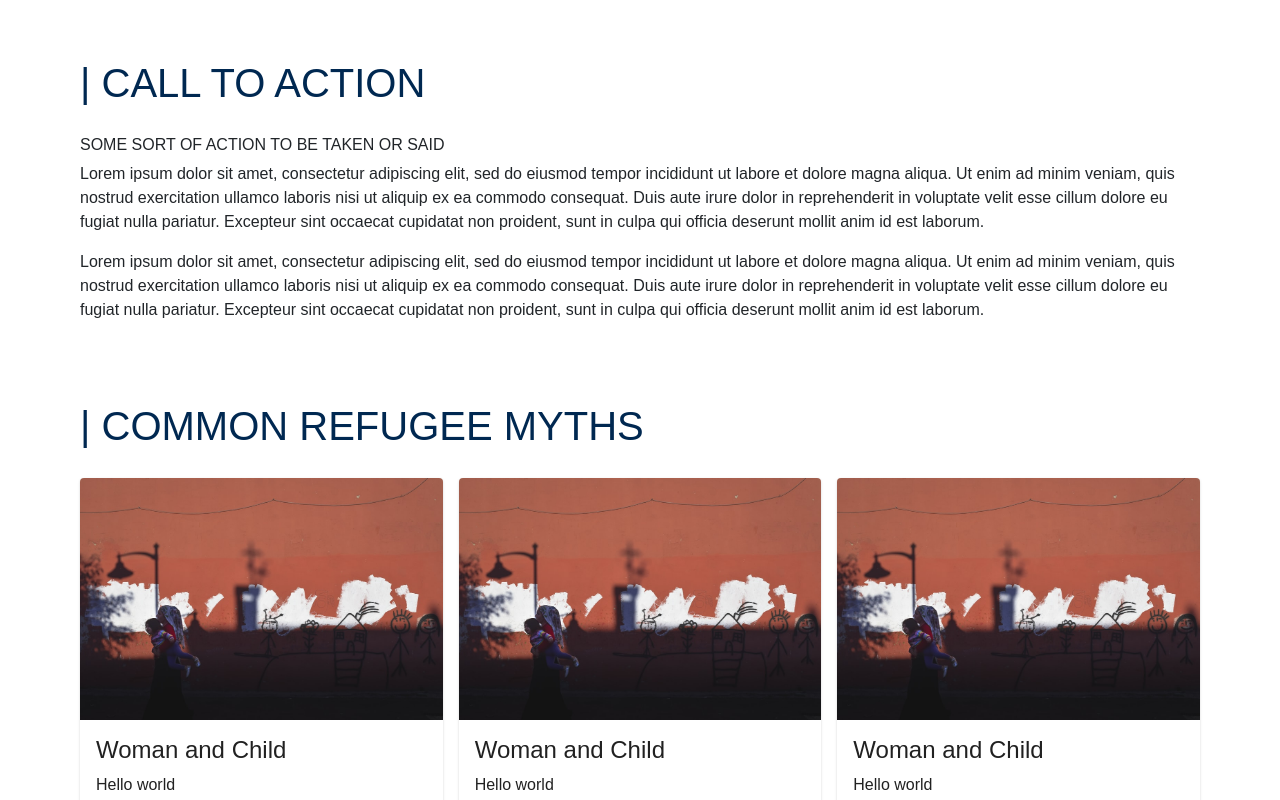
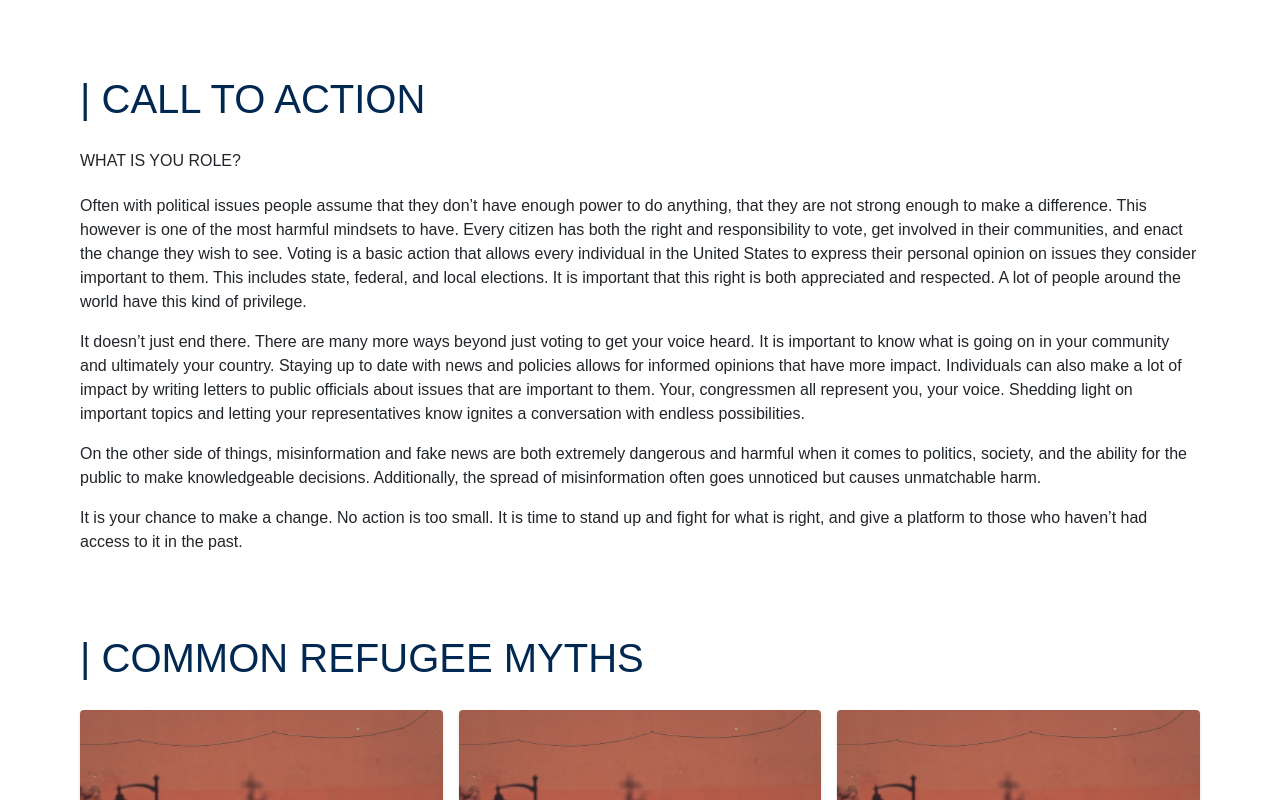
Before and after one commit to JhongHawan/CastAway, a React (Create React App) app in the folder frontend/: page / in a window 1280 px wide. Shown: the part 1220-2020 px from the top of the page. Built offline with nearby package versions, Linux system fonts and the light colour scheme; a web font is replaced by a local one.

Commit message:
content updated on home page and context page

```diff
--- a/frontend/src/App.css
+++ b/frontend/src/App.css
@@ -103,11 +103,18 @@ h1 {
     padding-bottom: 0.5em;
 }
 
-h2, h3, h4, h5, h6 {
+h2, h3, h4, h5 {
     font-family: zeitung, sans-serif;
     font-weight: 400;
     font-style: normal;
     /* padding-bottom: 1em; */
+}
+
+h6 {
+    font-family: zeitung, sans-serif;
+    font-weight: 400;
+    font-style: normal;
+    padding-bottom: 1em;
 }
 
 p {
@@ -119,5 +126,4 @@ p {
 
 }
 
-
 .logo {}
--- a/frontend/src/App.js
+++ b/frontend/src/App.js
@@ -46,27 +46,35 @@ const Home = () => (
     <Carousel />
     <Box className="heading1 sep">
       <h1>| WHY IT MATTERS</h1>
-      <h6>SOME SORT OF ACTION TO BE TAKEN OR SAID</h6>
+      <h6>WHY IT MATTERS TO US & WHY IT SHOULD MATTER TO YOU.</h6>
       <p>There are more people on the move than ever before. An unparalleled 70.8 million people around the world have been forced from their home. Among them are nearly 25.9 million refugees, over half of whom are children under the age of 18. The only way to describe this situation while emphasizing its urgency is by calling it what it is, a crisis, a refugee crisis. This crisis is an ongoing global issue that requires immediate action from people who care enough to make a difference.  </p>
       <p>Immigrants helped build our nation and make it what it is now. We should do everything in our power to embrace them and not exclude them.</p>
     </Box>
     <Box className="heading1 sep">
       <h1>| CALL TO ACTION</h1>
-      <h6>SOME SORT OF ACTION TO BE TAKEN OR SAID</h6>
-      <p>Lorem ipsum dolor sit amet, consectetur adipiscing elit, sed do eiusmod tempor incididunt ut labore et dolore magna aliqua. Ut enim ad minim veniam, quis nostrud exercitation ullamco laboris nisi ut aliquip ex ea commodo consequat. Duis aute irure dolor in reprehenderit in voluptate velit esse cillum dolore eu fugiat nulla pariatur. Excepteur sint occaecat cupidatat non proident, sunt in culpa qui officia deserunt mollit anim id est laborum.</p>
-      <p>Lorem ipsum dolor sit amet, consectetur adipiscing elit, sed do eiusmod tempor incididunt ut labore et dolore magna aliqua. Ut enim ad minim veniam, quis nostrud exercitation ullamco laboris nisi ut aliquip ex ea commodo consequat. Duis aute irure dolor in reprehenderit in voluptate velit esse cillum dolore eu fugiat nulla pariatur. Excepteur sint occaecat cupidatat non proident, sunt in culpa qui officia deserunt mollit anim id est laborum.</p>
+      <h6>WHAT IS YOU ROLE?</h6>
+      <p>Often with political issues people assume that they don’t have enough power to do anything, that they are not strong enough to make a difference. This however is one of the most harmful mindsets to have. Every citizen has both the right and responsibility to vote, get involved in their communities, and enact the change they wish to see. Voting is a basic action that allows every individual in the United States to express their personal opinion on issues they consider important to them. This includes state, federal, and local elections. It is important that this right is both appreciated and respected. A lot of people around the world have this kind of privilege.  </p>
+      <p>It doesn’t just end there. There are many more ways beyond just voting to get your voice heard. It is important to know what is going on in your community and ultimately your country. Staying up to date with news and policies allows for informed opinions that have more impact. Individuals can also make a lot of impact by writing letters to public officials about issues that are important to them. Your, congressmen all represent you, your voice. Shedding light on important topics and letting your representatives know ignites a conversation with endless possibilities. </p>
+      <p>On the other side of things, misinformation and fake news are both extremely dangerous and harmful when it comes to politics, society, and the ability for the public to make knowledgeable decisions. Additionally, the spread of misinformation often goes unnoticed but causes unmatchable harm. </p>
+      <p>It is your chance to make a change. No action is too small. It is time to stand up and fight for what is right, and give a platform to those who haven’t had access to it in the past. </p>
     </Box>
     <Box className="heading1">
       <h1>| COMMON REFUGEE MYTHS</h1>
       <Grid container spacing={2}>
         <Grid item lg={4}>
-          <MythCard />
+          <MythCard
+            mythTitle="Refugees are not vetted"
+            mythDetails="blah" />
         </Grid>
         <Grid item lg={4}>
-          <MythCard />
+          <MythCard
+            mythTitle="All refugees are terrorists with an agenda"
+            mythDetails="blah" />
         </Grid>
         <Grid item lg={4}>
-          <MythCard />
+          <MythCard
+            mythTitle="The refugee crisis is over"
+            mythDetails="blah"/>
         </Grid>
       </Grid>
     </Box>
--- a/frontend/src/components/Context.js
+++ b/frontend/src/components/Context.js
@@ -16,6 +16,9 @@ function Context() {
         <Box style={{ textAlign: "center" }}>
           {/* <Box style={{ maxWidth: "800px", margin: "auto"}}> */}
           <Box>
+            <h5>We should use this space to let people know what the below annimation is/how to use it.
+              Identify the reason for differentiation and the danger of incorrect language.
+              But make the text less ugly.</h5>
             <ReactCompareImage leftImage="refugee-edit.png" rightImage="immigrant-edit.png" />
           </Box>
         </Box>
@@ -26,12 +29,13 @@ function Context() {
         </Box>
         <Box className="heading1">
           <Grid container spacing={2}>
-            <Grid item md={4}>
+            <Grid item>
               <img src="https://via.placeholder.com/300x200.png?text=MAP" />
             </Grid>
             <Grid item>
-              <h4>SOMETHING BIG</h4>
-              <p>Somebody once told me...</p>
+              <h4>WHERE ARE REFUGEES ACTUALLY COMING FROM?</h4>
+              <p>A common misconception is that refugees are just coming from the Arab world and Latin America. Although this is true those are not the only places that refugees are being displaced from. </p>
+              <p>See more visulizations about refugees here. </p>
             </Grid>
           </Grid>
         </Box>
@@ -41,41 +45,44 @@ function Context() {
           </Box>
         </Box>
         <Box className="heading1">
+          <h5>There are several myths that need ot be debunked when it comes to refugees.</h5>
+          <p>Bellow is a list of common misconceptions about topics concerning refugees. There is extreme danger in perpetuating false information especially when the lives of inncocent people relies on it. To learn more, click on each myth and debunk it.</p>
+          <p></p>
           <Grid container spacing={2}>
             <Grid item sm={4}>
               <ContextCard
-                mythTitle="Myth #1"
-                mythDetails="Lorem ipsum dolor sit amet, consectetur adipiscing elit, sed do eiusmod tempor incididunt ut labore et dolore magna aliqua."
+                mythTitle="MYTH #1: Refugees are not vetted."
+                mythDetails="This statement is entirely false. In fact refugees are the most vetted people in the world. There is an extensive vetting process that usually takes up to two years. This process consists of an average of 18-20  different steps that refugees must go through to come into the US. Departments that are involved in this process include the FBI, Department of Homeland Security, the National Counterterrorism Center, and much more. Certain refugees like Syrians have a longer and more extensive process, and are the most vetted refugees in the world. Learn more about the details of the vetting process here."
               />
             </Grid>
             <Grid item sm={4}>
               <ContextCard
-                mythTitle="Myth #2"
-                mythDetails="Lorem ipsum dolor sit amet, consectetur adipiscing elit, sed do eiusmod tempor incididunt ut labore et dolore magna aliqua."
+                mythTitle="MYTH #2: No other countries are taking refugees."
+                mythDetails="Why should all the burden fall on the US? In terms of Arab refugees, Muslim countries are taking the most burden of the refugee crisis. However, it is undeniable that the US is more politically and economically stable than any of the Arab countries combined. Oppression exists in other Arab countries, the same oppression that forced refugees to leave their own countries in the first place. Additionally, several countries in Europe have welcomed refugees to the best of their ability. In 2019 Europe accepted 123, 920 refugees and have taken even more in past years. However, it is undeniable that the US has more means and resources to take in refugees, and if possible should continue to help to the best of their ability. "
               />
             </Grid>
             <Grid item sm={4}>
               <ContextCard
-                mythTitle="Myth #3"
-                mythDetails="Lorem ipsum dolor sit amet, consectetur adipiscing elit, sed do eiusmod tempor incididunt ut labore et dolore magna aliqua."
+                mythTitle="MYTH #3: All the refugees that come are adult men."
+                mythDetails="In 2018, a total of 11,099 female refugees, and 11,306 male refugees arrived in the United States. Of the male refugees that arrived 5,448 were children, and of the female refugees 5,115 were children. Families never want to split up, that is never the first choice. However, if one family member is able to enter the US they will come and do what they can to bring the rest of their family to safety. These people are beyond desperate they are doing whatever they can for their freedom and for the security of their family. "
               />
             </Grid>
             <Grid item sm={4}>
               <ContextCard
-                mythTitle="Myth #4"
-                mythDetails="Lorem ipsum dolor sit amet, consectetur adipiscing elit, sed do eiusmod tempor incididunt ut labore et dolore magna aliqua."
+                mythTitle="MYTH #4: All refugees are terrorists with an agenda."
+                mythDetails="Refugees are fleeing from violence and terrorism, they are the victims of this kind of opression back home. When they flee to a host country they do so to find peace and to start new lives. Their lives are being threatened every day, that is why they are running away. This statement is ironic, and a hurtful generalization that often costs real people and families their lives. The extensive vetting process that the refugees go through makes sure to eliminate any viable threat of terrorism or violence. This process has been very successful so far, of the roughly three million refugees admitted since 1980, not one refugee has ever killed a single American in a terrorist attack."
               />
             </Grid>
             <Grid item sm={4}>
               <ContextCard
-                mythTitle="Myth #5"
-                mythDetails="Lorem ipsum dolor sit amet, consectetur adipiscing elit, sed do eiusmod tempor incididunt ut labore et dolore magna aliqua."
+                mythTitle="MYTH #5: Why can't we just send them help back home?"
+                mythDetails="This kind of help already exists. Organizations like Catholic Relief Services (CRS), UNHCR, and the International Rescue Committee have provided help for countries like Greece, Jordan, Lebanon, Syria, and Iraq. This help includes food, shelter, education, and medical care. This is not enough. The level of oppression and violence that these refugees are experiencing goes beyond resources and virtual support. These people need to leave these countries and resettle so that they and their family members are not injured, imprisoned, or killed.  "
               />
             </Grid>
             <Grid item sm={4}>
               <ContextCard
-                mythTitle="Myth #6"
-                mythDetails="Lorem ipsum dolor sit amet, consectetur adipiscing elit, sed do eiusmod tempor incididunt ut labore et dolore magna aliqua."
+                mythTitle="MYTH #6: The refugee crisis is over."
+                mythDetails="This statement is simply false. When thinking about the refugee crisis we want to find a way to solve it, end it for good. Unfortunately this is not possible. Refugees flee their homes because threats on their life or their safety. Therefore, as long as wars continue people will continue to flee them. "
               />
             </Grid>
           </Grid>
--- a/frontend/src/components/ContextCard.js
+++ b/frontend/src/components/ContextCard.js
@@ -26,7 +26,7 @@ class contextCard extends React.Component {
                 <ExpansionPanelSummary
                     expandIcon={<ExpandMoreIcon />}
                 >
-                    <h4>{this.props.mythTitle}</h4>
+                    <h5>{this.props.mythTitle}</h5>
                 </ExpansionPanelSummary>
                 <ExpansionPanelDetails>
                     <p>{this.props.mythDetails}</p>
@@ -49,7 +49,7 @@ class contextCard extends React.Component {
             //     </CardContent>
             //     <CardActions>
             //         <IconButton
-            //             onClick={this.handleExpandClick}
+            //             // onClick={this.handleExpandClick}
             //             // aria-expanded={expanded}
             //             aria-label="show more"
             //         >
--- a/frontend/src/components/MythCard.js
+++ b/frontend/src/components/MythCard.js
@@ -6,8 +6,13 @@ import CardContent from '@material-ui/core/CardContent';
 import CardMedia from '@material-ui/core/CardMedia';
 
 
-function mythCard() {
+class mythCard extends React.Component {
+    constructor(props) {
+        super(props)
+    }
+    render() {
         return (
+
             <Card>
                 <CardActionArea>
                     <CardMedia
@@ -19,12 +24,13 @@ function mythCard() {
                         title="Woman and Child"
                     />
                     <CardContent>
-                    <h4>Woman and Child</h4>
-                    <p>Hello world</p>
+                        <h4>{this.props.mythTitle}</h4>
+                        <p>{this.props.mythDetails}</p>
                     </CardContent>
                 </CardActionArea>
             </Card>
         );
     }
+}
 
 export default mythCard;
```
Lines whose indentation alone changed are shown as unchanged.
